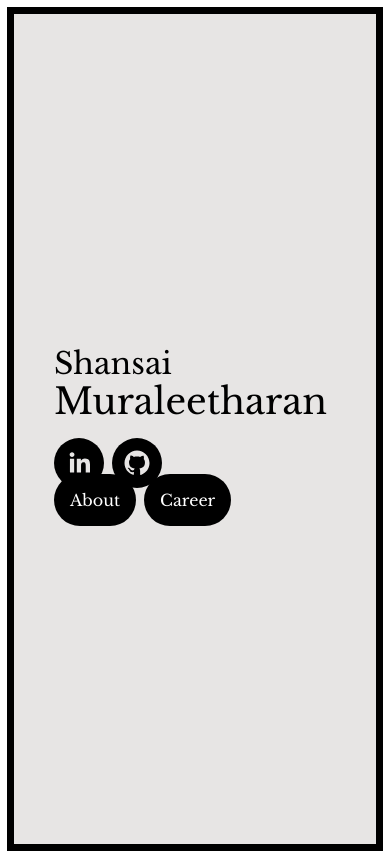
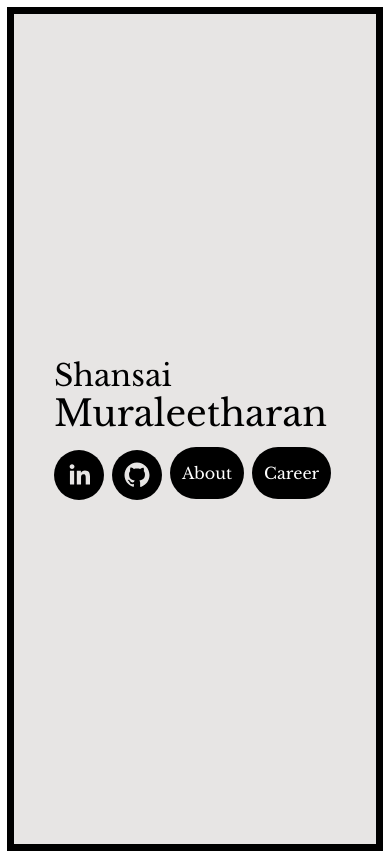
Before and after one commit to TheGreatShan/muraleetharanpages, a Next.js app: page / in a window 390 px wide. Built offline with nearby package versions, Linux system fonts and the light colour scheme.

Commit message:
icons are correctly set up in mobile mode

```diff
--- a/src/app/page.tsx
+++ b/src/app/page.tsx
@@ -21,8 +21,8 @@ export default function Home() {
                                     bgColor={"black"} className={"mr-2"}/>
                         <SocialIcon network={"github"} url={"https://github.com/TheGreatShan"}
                                     bgColor={"black"} className={"mr-2"}/>
-                        <Link href={"/about"} className={"text-white bg-black p-4 rounded-full mr-2"}>About</Link>
-                        <Link href={"/career"} className={"text-white bg-black p-4 rounded-full"}>Career</Link>
+                        <Link href={"/about"} className={"text-white bg-black py-4 px-3 rounded-full mr-2"}>About</Link>
+                        <Link href={"/career"} className={"text-white bg-black py-4 px-3 rounded-full"}>Career</Link>
                     </div>
                 </div>
             </div>
```
